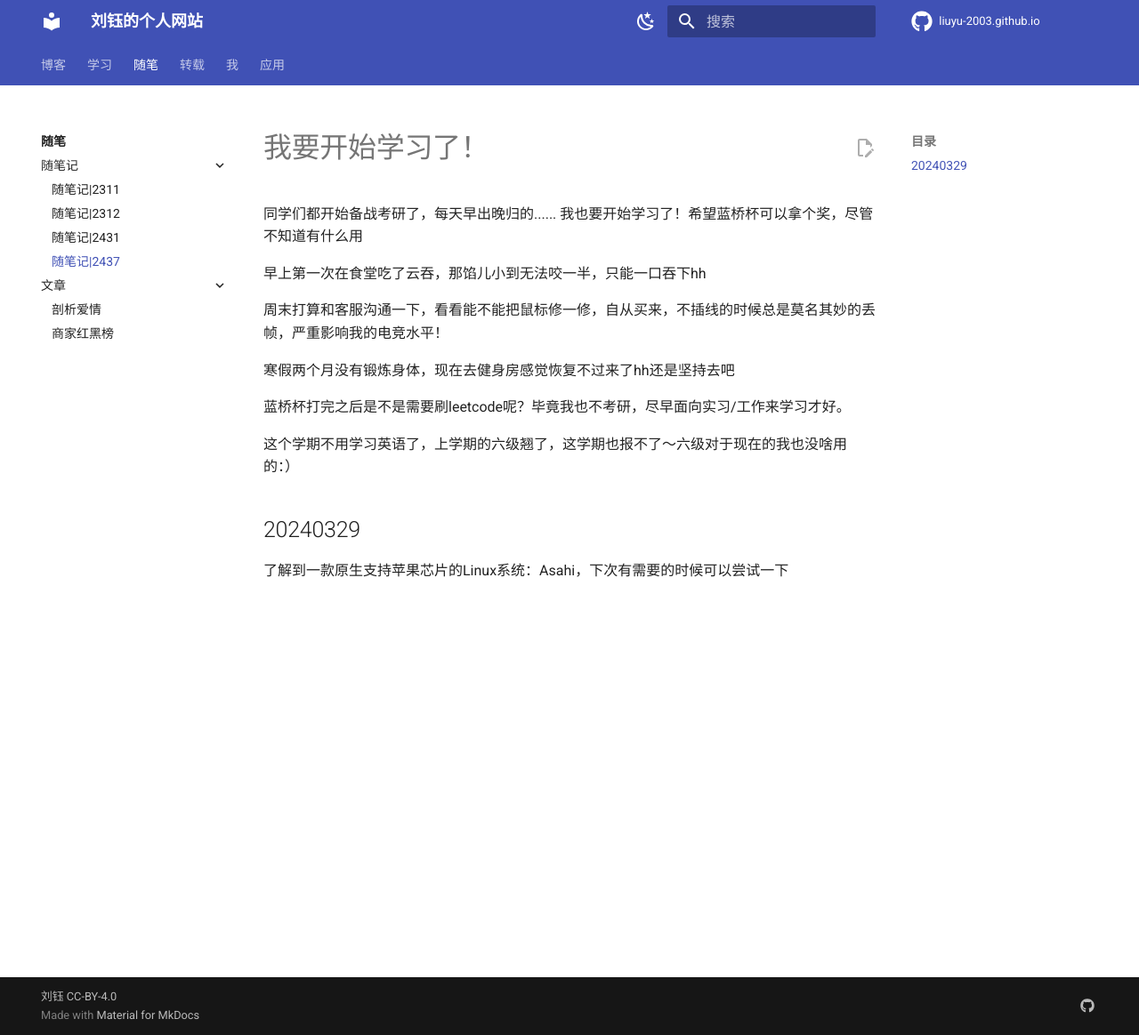
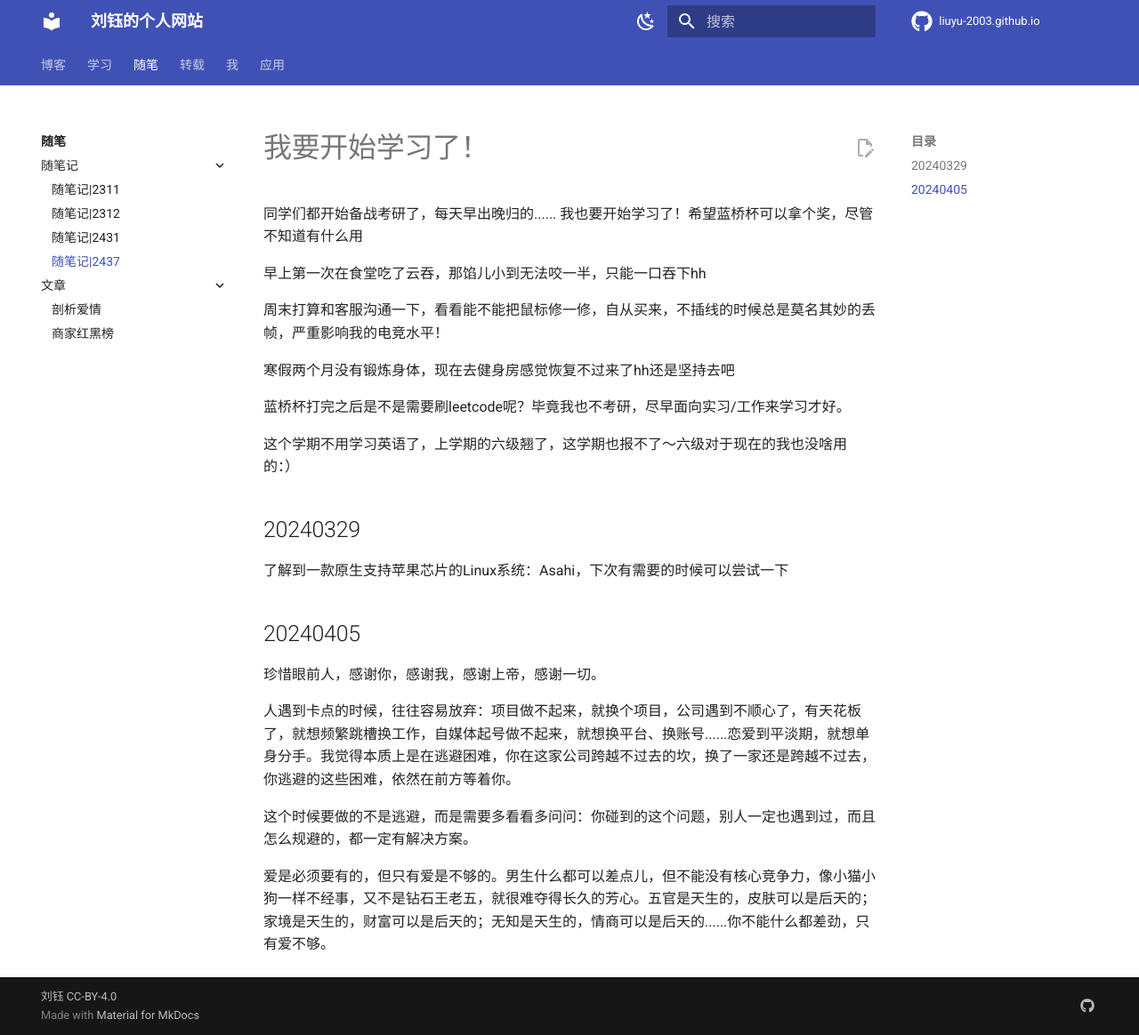
Before and after one commit to liuyu-2003/liuyu-2003.github.io, an MkDocs documentation site: the page built from docs/ESSAY/Jottings/2437.md, in a window 1280 px wide and 1164 px high. Shown: the whole window at 89% size. Built offline with MkDocs 1.6.1 and Material for MkDocs 9.7.7, drawn with Linux system fonts in a browser that asks for light colours; comment, search, counter and statistics services are not loaded.

Commit message:
Update 2437.md

```diff
--- a/docs/ESSAY/Jottings/2437.md
+++ b/docs/ESSAY/Jottings/2437.md
@@ -14,3 +14,13 @@
 
 ## 20240329
 了解到一款原生支持苹果芯片的Linux系统：Asahi，下次有需要的时候可以尝试一下
+
+## 20240405
+珍惜眼前人，感谢你，感谢我，感谢上帝，感谢一切。
+
+
+人遇到卡点的时候，往往容易放弃：项目做不起来，就换个项目，公司遇到不顺心了，有天花板了，就想频繁跳槽换工作，自媒体起号做不起来，就想换平台、换账号......恋爱到平淡期，就想单身分手。我觉得本质上是在逃避困难，你在这家公司跨越不过去的坎，换了一家还是跨越不过去，你逃避的这些困难，依然在前方等着你。
+
+这个时候要做的不是逃避，而是需要多看看多问问：你碰到的这个问题，别人一定也遇到过，而且怎么规避的，都一定有解决方案。
+
+爱是必须要有的，但只有爱是不够的。男生什么都可以差点儿，但不能没有核心竞争力，像小猫小狗一样不经事，又不是钻石王老五，就很难夺得长久的芳心。五官是天生的，皮肤可以是后天的；家境是天生的，财富可以是后天的；无知是天生的，情商可以是后天的......你不能什么都差劲，只有爱不够。
```
